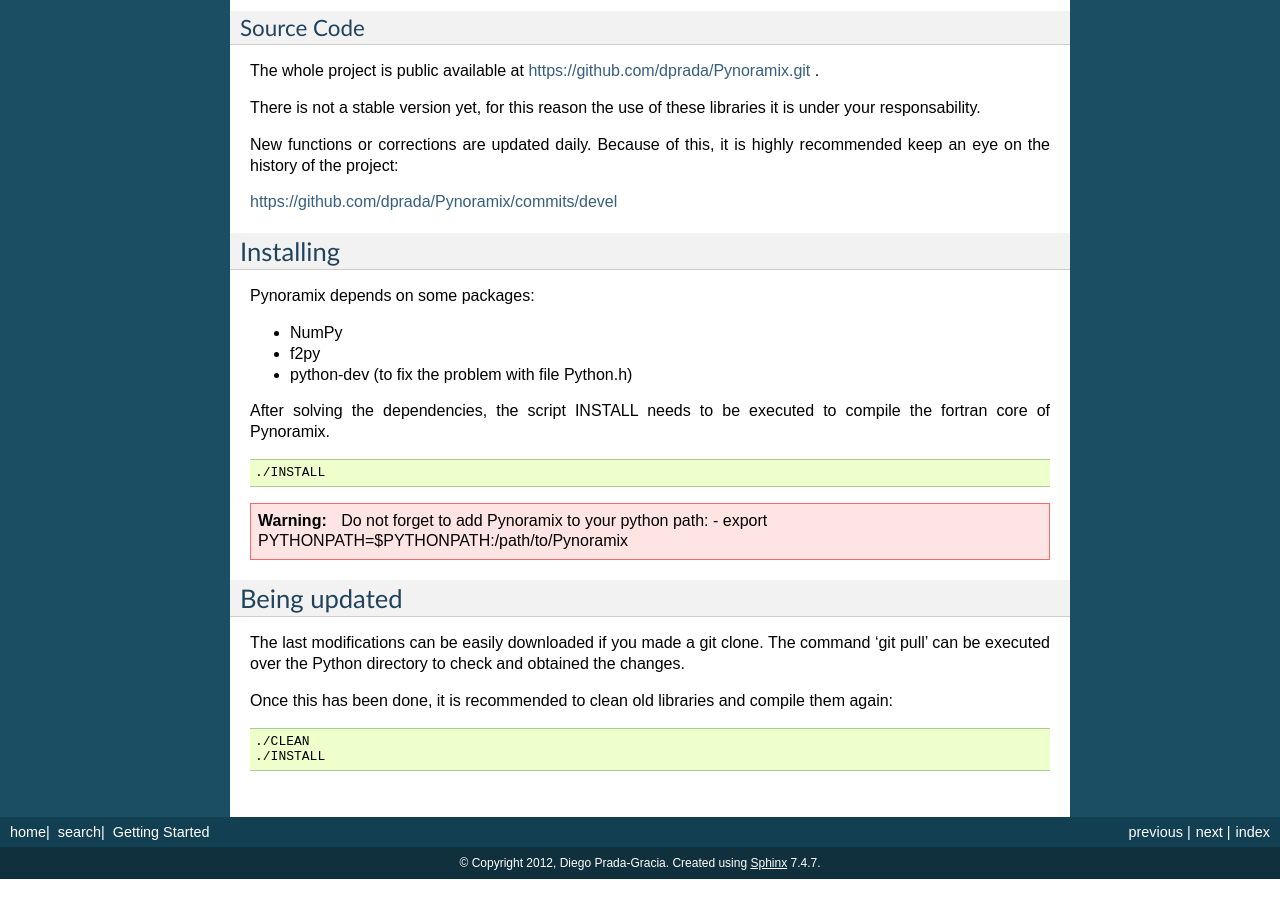
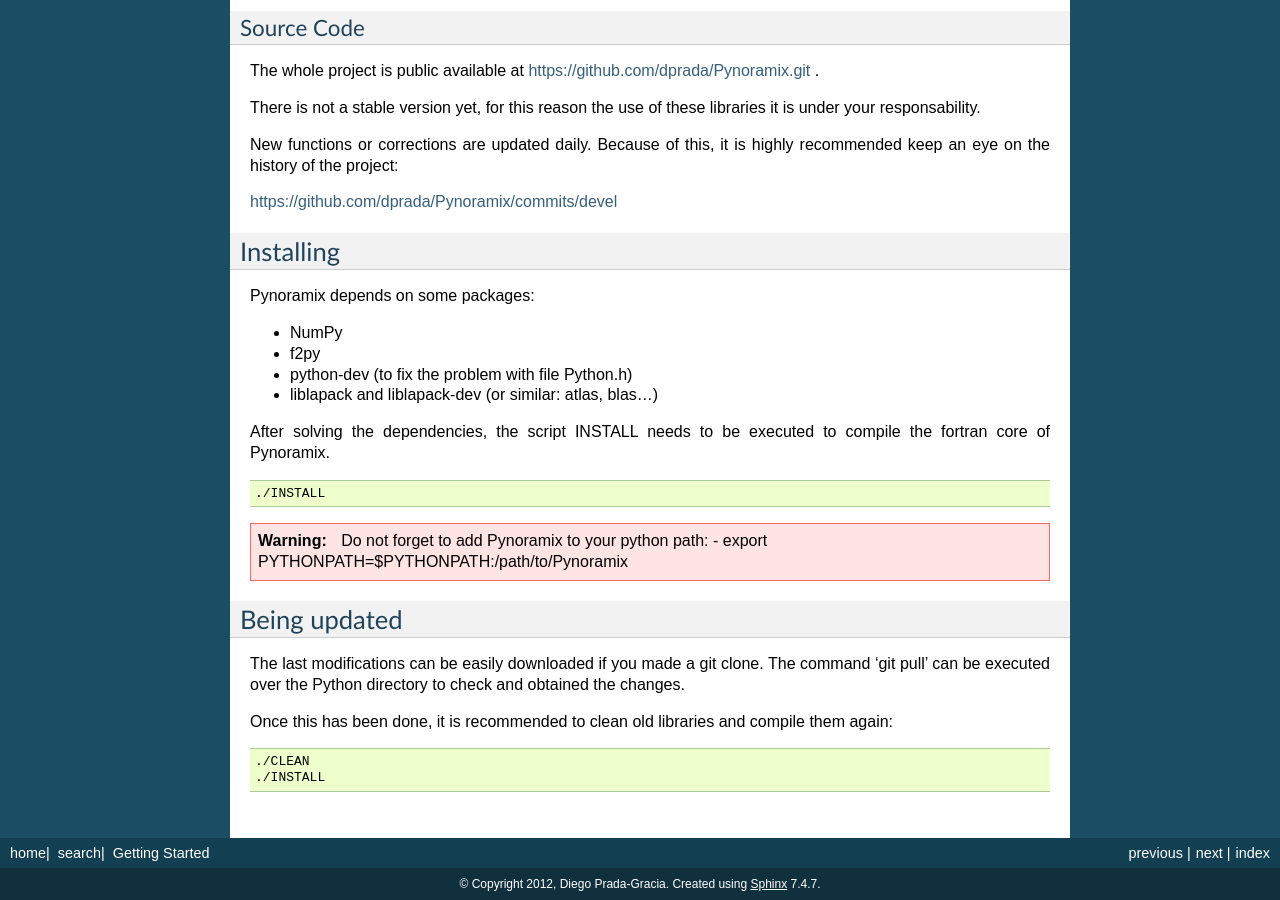
Before and after one commit to dprada/Pynoramix, a Sphinx documentation site: the page built from doc/source/getting_started.rst, in a window 1280 px wide and 900 px high, scrolled down 795 px. Built offline with Sphinx 7.4.7, drawn with Linux system fonts in a browser that asks for light colours; before the commit the page ends 1674 px from its top, so only the background shows below that.

```diff
--- a/doc/source/getting_started.rst
+++ b/doc/source/getting_started.rst
@@ -56,6 +56,7 @@
 - NumPy
 - f2py
 - python-dev (to fix the problem with file Python.h)
+- liblapack and liblapack-dev (or similar: atlas, blas...)
 
 After solving the dependencies, the script INSTALL needs to be executed to compile the fortran core of Pynoramix.
 
```
Also changed, not shown: 4 other files.
